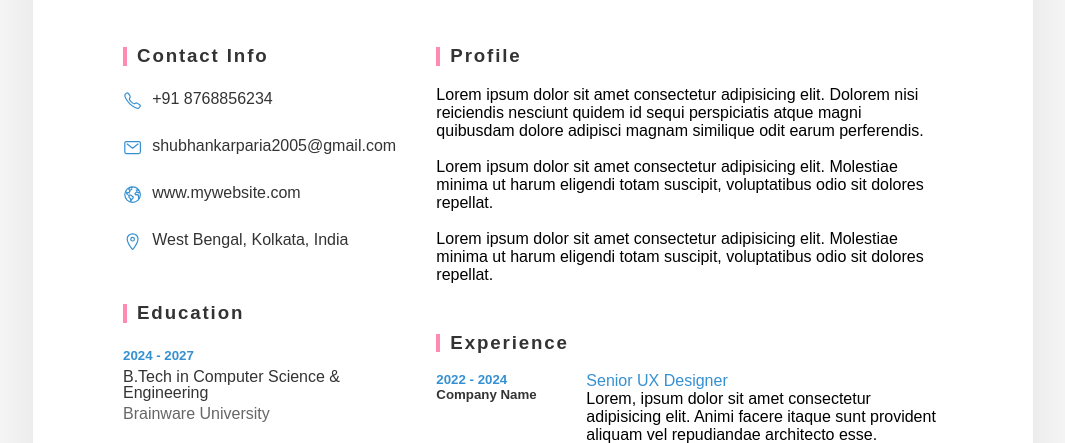
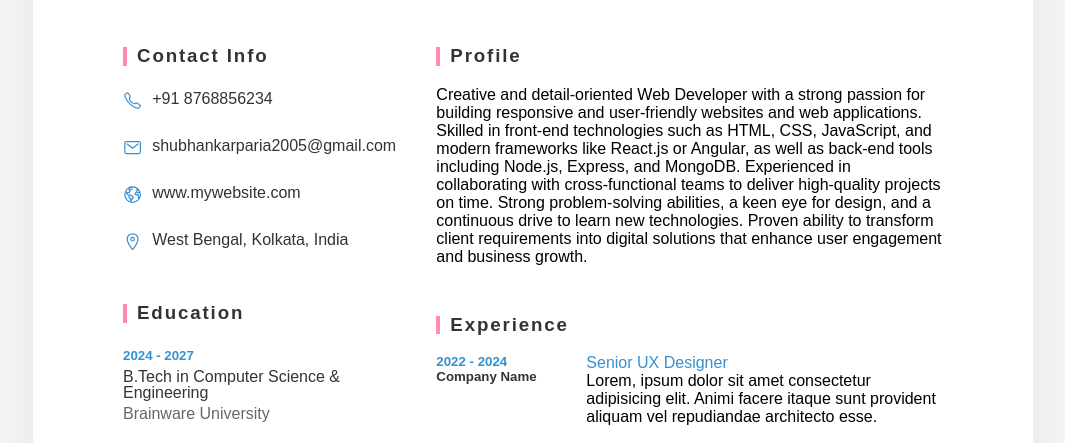
Before and after one commit to shubhankarparia/Portfolio, a plain HTML site: page Resume Design 1/index.html in a window 1280 px wide. Shown: the part 354-797 px from the top of the page, without its empty margins (107-1172 px from the left). Drawn offline with nearby package versions, Linux system fonts and the light colour scheme.

Commit message:
Update index.html

```diff
--- a/Resume Design 1/index.html
+++ b/Resume Design 1/index.html
@@ -94,16 +94,7 @@
             <div class="rightSide">
                 <div class="about">
                     <h3>Profile</h3>
-                    <p>Lorem ipsum dolor sit amet consectetur adipisicing elit.
-                         Dolorem nisi reiciendis nesciunt quidem id sequi
-                         perspiciatis atque magni quibusdam dolore adipisci
-                         magnam similique odit earum perferendis.<br><br>
-                        Lorem ipsum dolor sit amet consectetur adipisicing elit.
-                         Molestiae minima ut harum eligendi totam suscipit, voluptatibus
-                          odio sit dolores repellat.<br><br>
-                          Lorem ipsum dolor sit amet consectetur adipisicing elit.
-                          Molestiae minima ut harum eligendi totam suscipit, voluptatibus
-                           odio sit dolores repellat.</p>
+                    <p>Creative and detail-oriented Web Developer with a strong passion for building responsive and user-friendly websites and web applications. Skilled in front-end technologies such as HTML, CSS, JavaScript, and modern frameworks like React.js or Angular, as well as back-end tools including Node.js, Express, and MongoDB. Experienced in collaborating with cross-functional teams to deliver high-quality projects on time. Strong problem-solving abilities, a keen eye for design, and a continuous drive to learn new technologies. Proven ability to transform client requirements into digital solutions that enhance user engagement and business growth.</p>
                 </div>
                 <div class="about">
                     <h3>Experience</h3>
```
